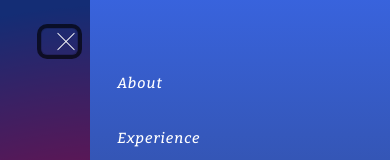
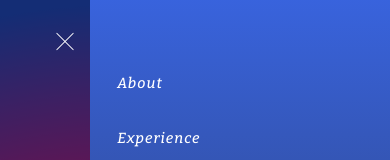
Before and after one commit to mohsennazarii/mohsennazarii, a plain HTML site: page index.html in a window 390 px wide. Both pictures are taken after a click on the button 359 px from the left and 41 px from the top of the page. Shown: the top 160 px of the page. Drawn offline with nearby package versions, Linux system fonts and the light colour scheme.

Commit message:
fix UI prob

```diff
--- a/style/main.css
+++ b/style/main.css
@@ -1,3 +1,4 @@
+
 .btn,
 .navbar .navbar-nav > a.btn {
   border-width: 2px;
@@ -448,9 +449,18 @@ body {
 .navbar .navbar-toggler {
   width: 37px;
   height: 27px;
+  border: 0;
+
   outline: 0;
   cursor: pointer;
 }
+
+.navbar-toggler:focus{
+  border: 0;
+  box-shadow: none;
+
+}
+
 .navbar .navbar-toggler.navbar-toggler-left {
   position: relative;
   left: 0;
```
